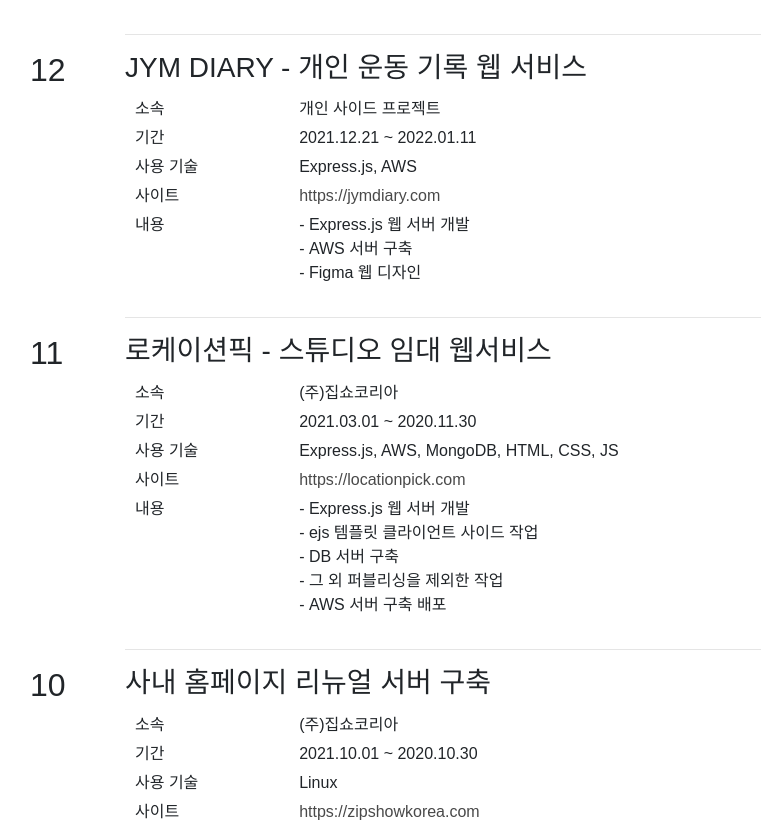
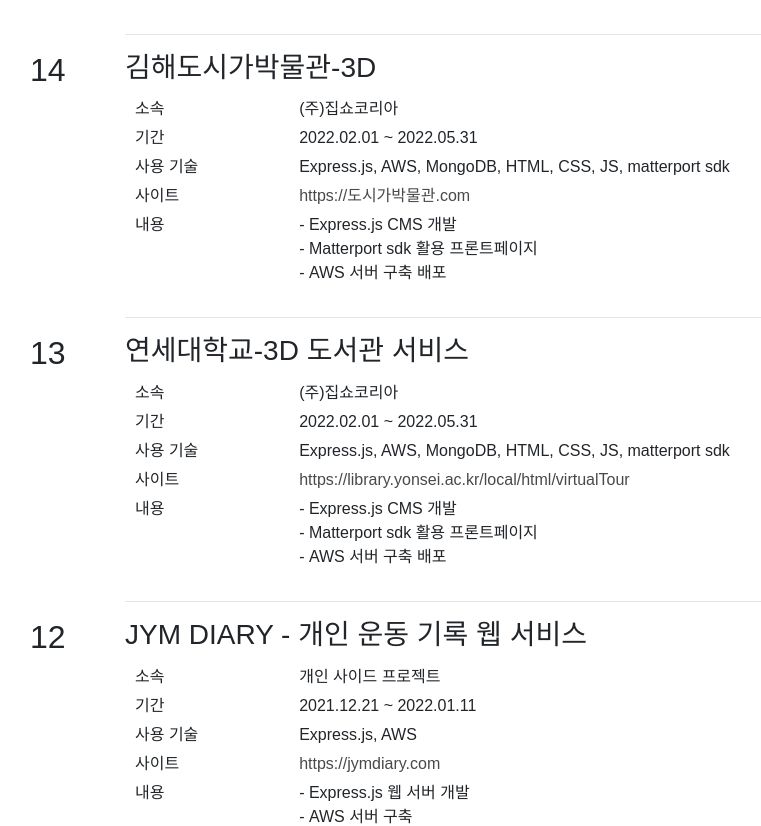
Before and after one commit to spro1/resume, a React (Create React App) app: page / in a window 1280 px wide. Shown: the part 2420-3246 px from the top of the page, without its empty margins (55-816 px from the left). Built offline with nearby package versions, Linux system fonts and the light colour scheme; a web font is replaced by a local one.

Commit message:
content add

```diff
--- a/src/components/Content.js
+++ b/src/components/Content.js
@@ -84,7 +84,7 @@
         id:9,
         company:'(주)집쇼코리아',
         title:'APCEIU 유네스코 웹사이트',
-        date:'2021.05.21 ~ 2020.06.30',
+        date:'2021.05.21 ~ 2021.06.30',
         skill:'Node.js',
         contents:<p>- Node.js 서버 개발<br/>- matterport SDK 커스터마이징<br/>- AWS 서버 구축 배포</p>,
         site: "https://metagcc.org"
@@ -92,7 +92,7 @@
         id:10,
         company:'(주)집쇼코리아',
         title:'사내 홈페이지 리뉴얼 서버 구축',
-        date:'2021.10.01 ~ 2020.10.30',
+        date:'2021.10.01 ~ 2021.10.30',
         skill:'Linux',
         contents:<p>- 리눅스 Server 구축</p>,
         site: "https://zipshowkorea.com"
@@ -100,7 +100,7 @@
         id:11,
         company:'(주)집쇼코리아',
         title:'로케이션픽 - 스튜디오 임대 웹서비스',
-        date:'2021.03.01 ~ 2020.11.30',
+        date:'2021.03.01 ~ 2021.11.30',
         skill:'Express.js, AWS, MongoDB, HTML, CSS, JS',
         contents:<p>- Express.js 웹 서버 개발<br/>- ejs 템플릿 클라이언트 사이드 작업<br/>- DB 서버 구축<br/>- 그 외 퍼블리싱을 제외한 작업<br/>- AWS 서버 구축 배포</p>,
         site: "https://locationpick.com"
@@ -114,6 +114,22 @@
         site: "https://jymdiary.com"
     },{
         id:13,
+        company:'(주)집쇼코리아',
+        title:'연세대학교-3D 도서관 서비스',
+        date:'2022.02.01 ~ 2022.05.31',
+        skill:'Express.js, AWS, MongoDB, HTML, CSS, JS, matterport sdk',
+        contents:<p>- Express.js CMS 개발<br/>- Matterport sdk 활용 프론트페이지<br/>- AWS 서버 구축 배포</p>,
+        site: "https://library.yonsei.ac.kr/local/html/virtualTour"
+    },{
+        id:14,
+        company:'(주)집쇼코리아',
+        title:'김해도시가박물관-3D',
+        date:'2022.02.01 ~ 2022.05.31',
+        skill:'Express.js, AWS, MongoDB, HTML, CSS, JS, matterport sdk',
+        contents:<p>- Express.js CMS 개발<br/>- Matterport sdk 활용 프론트페이지<br/>- AWS 서버 구축 배포</p>,
+        site: "https://도시가박물관.com"
+    },{
+        id:15,
         company: '개인 사이드 프로젝트',
         title: 'MOOBIGO - 영화 데이터를 이용한 관객수 예측 웹 서비스',
         date: '2022.06.07 ~ 2022.06.10',
```
